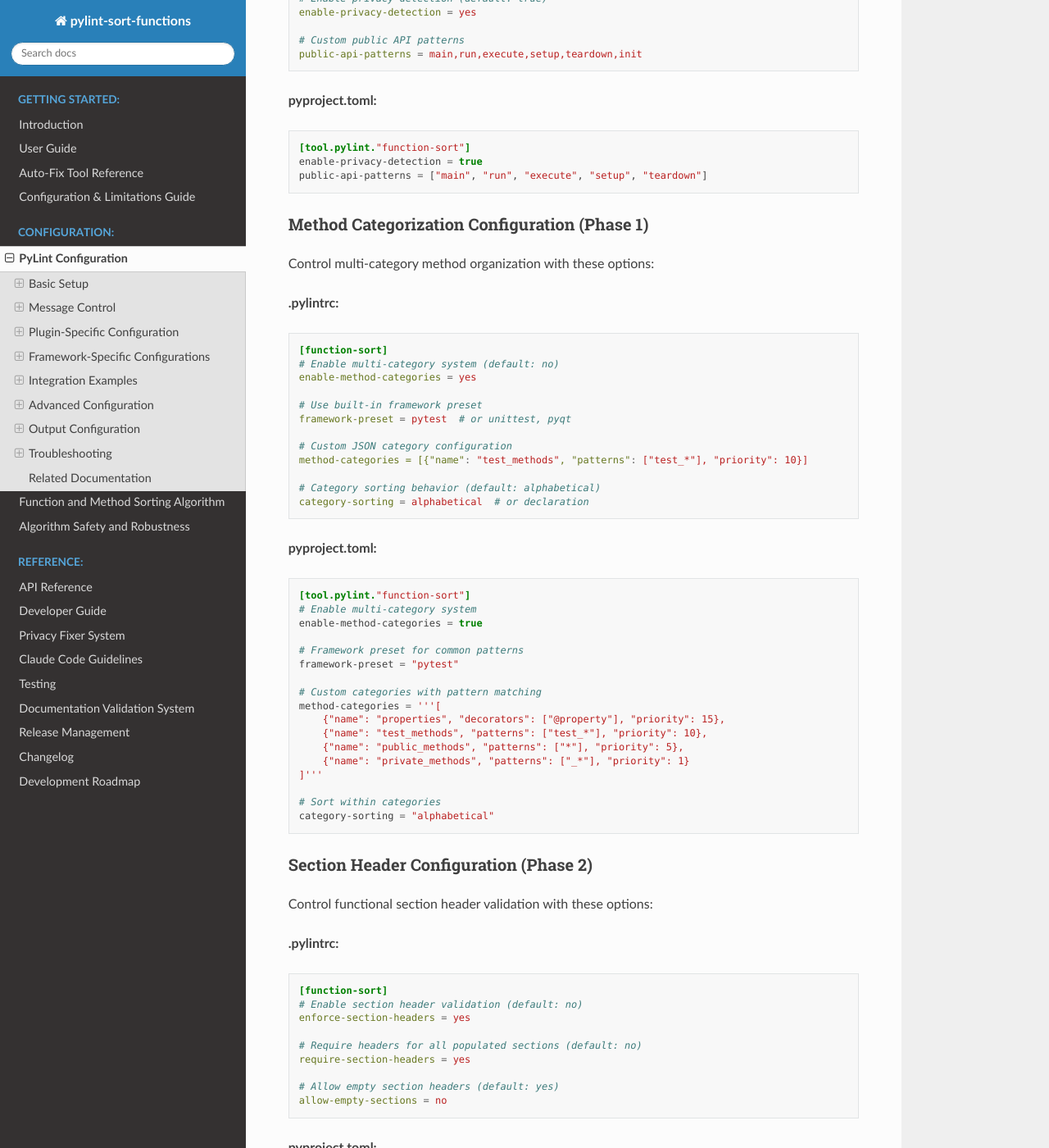
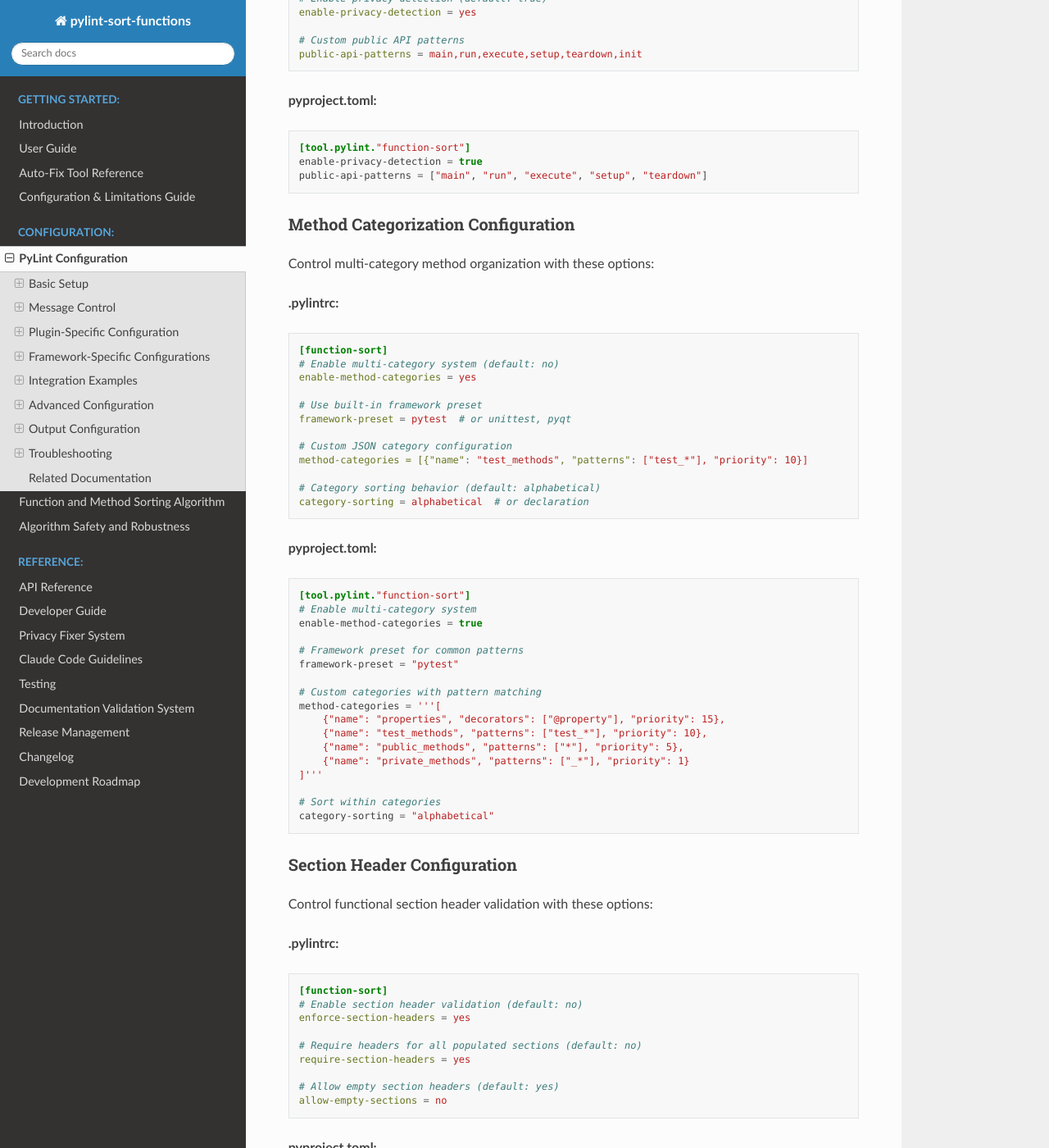
Before and after one commit to hakonhagland/pylint-sort-functions, a Sphinx documentation site: the page built from docs/pylintrc.rst, in a window 1280 px wide and 1400 px high, scrolled down 3329 px. Shown: the whole window at 82% size. Built offline with Sphinx 7.4.7 and the Read the Docs theme 3.1.0, drawn with Linux system fonts in a browser that asks for light colours; some of the changed text lies outside the part shown.

Commit message:
fix: enhance RST list format checker and fix documentation issues
- Add support for detecting colon inside bold markup (**text:**\n-)
- Previously only detected colon after bold markup (**text**:\n-)
- Fix 5 RST formatting issues across documentation files
- Add new pattern: bold-colon-inside-list for comprehensive detection
- Clean up phase labels in pylintrc.rst documentation

🤖 Generated with [Claude Code](https://claude.ai/code)

Co-Authored-By: Claude <noreply@anthropic.com>

```diff
--- a/docs/claude.rst
+++ b/docs/claude.rst
@@ -57,6 +57,7 @@ Required Workflow
    Co-Authored-By: Claude <noreply@anthropic.com>'
 
 **Why staging first is important:**
+
 - Prevents confusing pre-commit warnings about unstaged files
 - Makes your commit intent explicit and clear
 - Allows pre-commit to run cleanly on staged files only
--- a/docs/pylintrc.rst
+++ b/docs/pylintrc.rst
@@ -60,7 +60,7 @@ W9004: function-should-be-private
 W9005: function-should-be-public
   Private function is used externally and should be made public by removing underscore prefix.
 
-**Section Header Violations (Phase 2):**
+**Section Header Violations:**
 
 W9006: method-wrong-section
   Method appears in incorrect section according to its categorization when section header validation is enabled.
@@ -172,8 +172,8 @@ Configure the privacy detection feature that suggests functions should be made p
    enable-privacy-detection = true
    public-api-patterns = ["main", "run", "execute", "setup", "teardown"]
 
-Method Categorization Configuration (Phase 1)
-~~~~~~~~~~~~~~~~~~~~~~~~~~~~~~~~~~~~~~~~~~~~~~
+Method Categorization Configuration
+~~~~~~~~~~~~~~~~~~~~~~~~~~~~~~~~~~~
 
 Control multi-category method organization with these options:
 
@@ -216,8 +216,8 @@ Control multi-category method organization with these options:
    # Sort within categories
    category-sorting = "alphabetical"
 
-Section Header Configuration (Phase 2)
-~~~~~~~~~~~~~~~~~~~~~~~~~~~~~~~~~~~~~~~
+Section Header Configuration
+~~~~~~~~~~~~~~~~~~~~~~~~~~~~
 
 Control functional section header validation with these options:
 
--- a/docs/sorting.rst
+++ b/docs/sorting.rst
@@ -14,6 +14,7 @@ categorization that creates predictable code structure improving navigation and
 reducing cognitive overhead when reading code.
 
 **Key Features:**
+
 - **Traditional binary sorting**: Public functions before private functions (default)
 - **Multi-category system**: Framework-aware method organization (Phase 1)
 - **Framework presets**: Built-in configurations for pytest, unittest, PyQt
@@ -544,10 +545,12 @@ exist in the same scope**. This smart behavior ensures headers add value by clea
 different visibility levels, while avoiding unnecessary headers for single-visibility scopes.
 
 **Headers added:**
+
 - Module with both public and private functions ✓
 - Class with both public and private methods ✓
 
 **Headers NOT added:**
+
 - Module with only public functions ✗
 - Module with only private functions ✗
 - Class with only public methods ✗
--- a/docs/validation-system.rst
+++ b/docs/validation-system.rst
@@ -9,6 +9,7 @@ Overview
 The validation system addresses a critical need: ensuring all configuration examples in ``docs/pylintrc.rst`` actually work correctly. Currently, numerous ``.pylintrc``, ``pyproject.toml``, and framework-specific configurations are untested, potentially leading to user frustration when examples don't work.
 
 **Problem Solved:**
+
 - Configuration examples that don't match actual plugin options
 - Framework decorator exclusions that may not work as documented
 - "Future feature" labels that may actually be implemented
```
Also changed, not shown: 1 other file.
